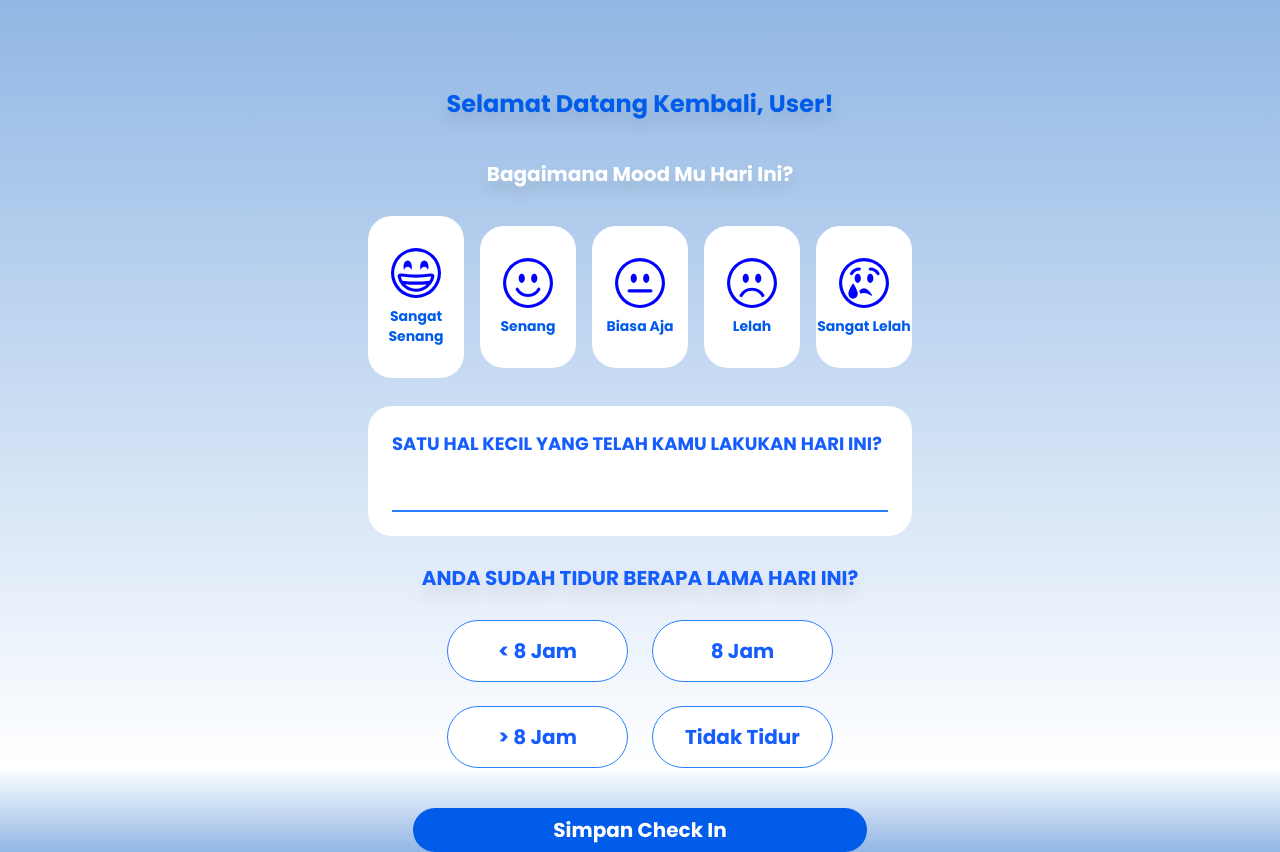
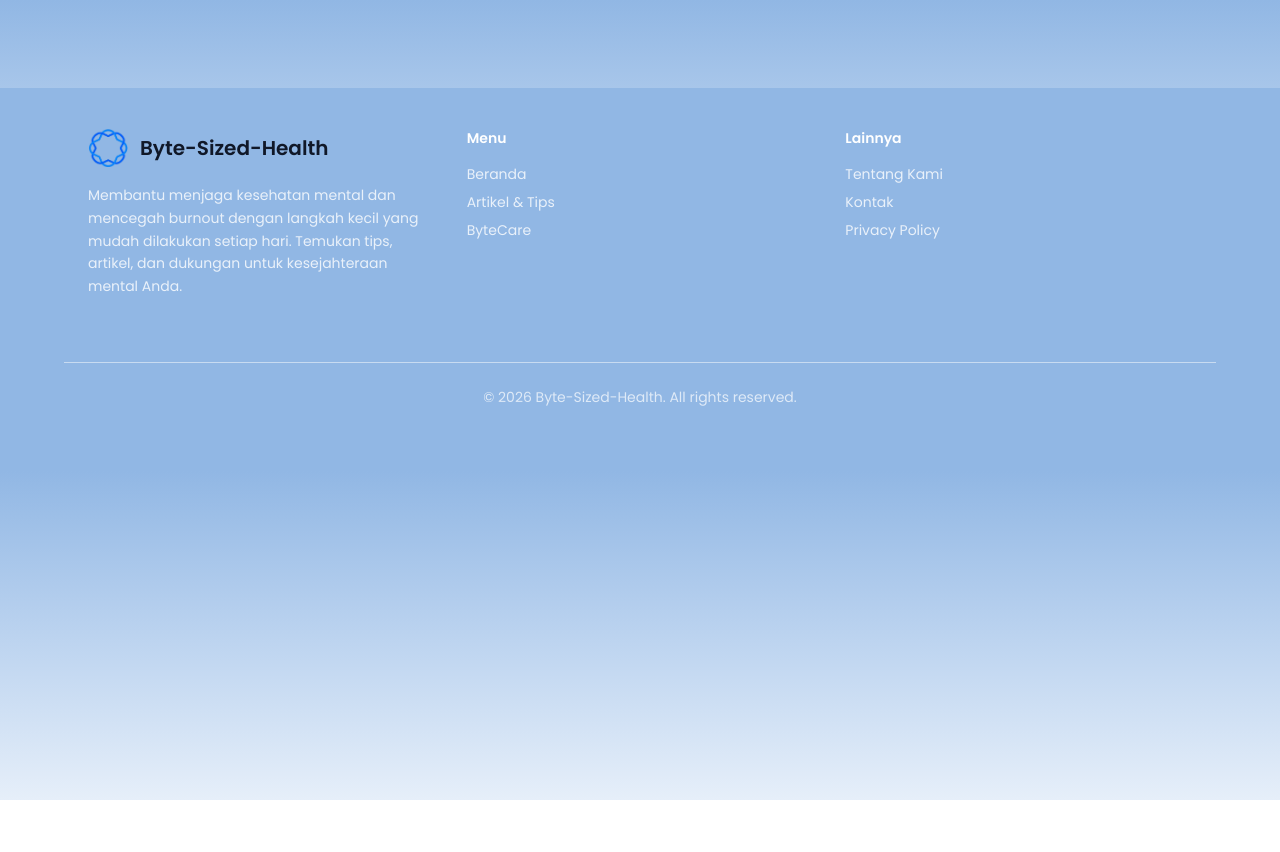
Before and after one commit to excyuef/byte-sized-health-frontend, a React (Vite) app: page / in a window 1280 px wide. After the commit the page ends 800 px from the top, so only its background shows below. Built offline with nearby package versions, Linux system fonts and the light colour scheme.

Commit message:
footer beres

```diff
--- a/src/App.tsx
+++ b/src/App.tsx
@@ -8,11 +8,12 @@ import InputCheckIn from "./views/components/InputCheckIn.tsx";
 // import Intro from "./views/components/Intro.tsx";
 import Login from "./views/components/Login.tsx";
 import MainCardRegister from "./views/components/MainCardRegister.tsx";
+import Footer from "./views/components/Footer.tsx";
 
 function App() {
   return (
     <div className="flex items-center justify-center mt-22">
-      <CheckIn />
+      <Footer />
     </div>
   );
 }
--- a/src/views/components/Footer.tsx
+++ b/src/views/components/Footer.tsx
@@ -1,134 +1,75 @@
+import Logo from "../../assets/Logo_Byte_Sized_Health-removebg-preview.png";
+
 function Footer() {
   return (
-    <footer className="py-12 px-6 bg-gray-100 dark:bg-gray-900">
-      <div className="max-w-6xl mx-auto grid grid-cols-2 md:grid-cols-4 gap-8">
+    <footer className="w-full bg-[var(--primary-color-1)] text-white py-10">
+      <div className="max-w-6xl mx-auto px-6 grid grid-cols-3 gap-8">
+        <div className="lg:col-span-1">
+          <div className="flex items-center space-x-3 mb-4">
+            <div className="w-10 h-10 bg-gray-90 rounded-lg flex items-center justify-center">
+              <img
+                src={Logo}
+                alt="Byte-Sized-Health Logo"
+                className="w-full h-full object-contain"
+              />
+            </div>
+            <span className="text-xl font-semibold text-gray-900 dark:text-white">
+              Byte-Sized-Health
+            </span>
+          </div>
+          <p className="text-white/80 text-sm leading-relaxed mb-6">
+            Membantu menjaga kesehatan mental dan mencegah burnout dengan
+            langkah kecil yang mudah dilakukan setiap hari. Temukan tips, artikel, dan dukungan untuk kesejahteraan mental Anda.
+          </p>
+        </div>
+
         <div>
-          <h3 className="text-gray-900 dark:text-white font-semibold mb-4">
-            Product
-          </h3>
-          <ul className="space-y-2 text-gray-600 dark:text-gray-400">
+          <h3 className="font-semibold mb-4">Menu</h3>
+          <ul className="space-y-2 text-white/80">
             <li>
-              <a
-                href="#"
-                className="text-[#025CEA] hover:text-white dark:text-[#025CEA] dark:hover:text-white transition-colors"
-              >
-                Features
+              <a href="/" className="hover:text-white transition-colors">
+                Beranda
               </a>
             </li>
             <li>
-              <a
-                href="#"
-                className="text-[#025CEA] hover:text-white dark:text-[#025CEA] dark:hover:text-white transition-colors"
-              >
-                Pricing
+              <a href="/artikel" className="hover:text-white transition-colors">
+                Artikel & Tips
               </a>
             </li>
             <li>
-              <a
-                href="#"
-                className="text-[#025CEA] hover:text-white dark:text-[#025CEA] dark:hover:text-white transition-colors"
-              >
-                Changelog
+              <a href="/chatbot" className="hover:text-white transition-colors">
+                ByteCare
               </a>
             </li>
           </ul>
         </div>
+
         <div>
-          <h3 className="text-gray-900 dark:text-white font-semibold mb-4">
-            Company
-          </h3>
-          <ul className="space-y-2 text-gray-600 dark:text-gray-400">
+          <h3 className="font-semibold mb-4">Lainnya</h3>
+          <ul className="space-y-2 text-white/80">
             <li>
-              <a
-                href="#"
-                className="text-[#025CEA] hover:text-white dark:text-[#025CEA] dark:hover:text-white transition-colors"
-              >
-                About
+              <a href="/about" className="hover:text-white transition-colors">
+                Tentang Kami
               </a>
             </li>
             <li>
-              <a
-                href="#"
-                className="text-[#025CEA] hover:text-white dark:text-[#025CEA] dark:hover:text-white transition-colors"
-              >
-                Blog
+              <a href="/contact" className="hover:text-white transition-colors">
+                Kontak
               </a>
             </li>
             <li>
-              <a
-                href="#"
-                className="text-[#025CEA] hover:text-white dark:text-[#025CEA] dark:hover:text-white transition-colors"
-              >
-                Careers
-              </a>
-            </li>
-          </ul>
-        </div>
-        <div>
-          <h3 className="text-gray-900 dark:text-white font-semibold mb-4">
-            Resources
-          </h3>
-          <ul className="space-y-2 text-gray-600 dark:text-gray-400">
-            <li>
-              <a
-                href="#"
-                className="text-[#025CEA] hover:text-white dark:text-[#025CEA] dark:hover:text-white transition-colors"
-              >
-                Documentation
-              </a>
-            </li>
-            <li>
-              <a
-                href="#"
-                className="text-[#025CEA] hover:text-white dark:text-[#025CEA] dark:hover:text-white transition-colors"
-              >
-                Help Center
-              </a>
-            </li>
-            <li>
-              <a
-                href="#"
-                className="text-[#025CEA] hover:text-white dark:text-[#025CEA] dark:hover:text-white transition-colors"
-              >
-                Guides
-              </a>
-            </li>
-          </ul>
-        </div>
-        <div>
-          <h3 className="text-gray-900 dark:text-white font-semibold mb-4">
-            Legal
-          </h3>
-          <ul className="space-y-2 text-gray-600 dark:text-gray-400">
-            <li>
-              <a
-                href="#"
-                className="text-[#025CEA] hover:text-white dark:text-[#025CEA] dark:hover:text-white transition-colors"
-              >
-                Privacy
-              </a>
-            </li>
-            <li>
-              <a
-                href="#"
-                className="text-[#025CEA] hover:text-white dark:text-[#025CEA] dark:hover:text-white transition-colors"
-              >
-                Terms
-              </a>
-            </li>
-            <li>
-              <a
-                href="#"
-                className="text-[#025CEA] hover:text-white dark:text-[#025CEA] dark:hover:text-white transition-colors"
-              >
-                Cookies
+              <a href="/privacy" className="hover:text-white transition-colors">
+                Privacy Policy
               </a>
             </li>
           </ul>
         </div>
       </div>
-      <div className="max-w-6xl mx-auto mt-12 pt-8 border-t border-[#025CEA] dark:border-[#025CEA] text-center text-gray-600 dark:text-gray-400">
-        <p className="text-gray-500">© 2026 Byte-Sized-Health. All rights reserved.</p>
+
+      <div className="max-w-6xl mx-auto border-t border-white/50 mt-10">
+        <div className="max-w-6xl mx-auto px-6 py-6 text-center text-white/70">
+          © 2026 Byte-Sized-Health. All rights reserved.
+        </div>
       </div>
     </footer>
   );
```
Also changed, not shown: public/Byte-Sized Health/Logo/Logo_Byte_Sized_Health-removebg-preview.png (deleted), src/assets/Logo_Byte_Sized_Health-removebg-preview.png (added).
